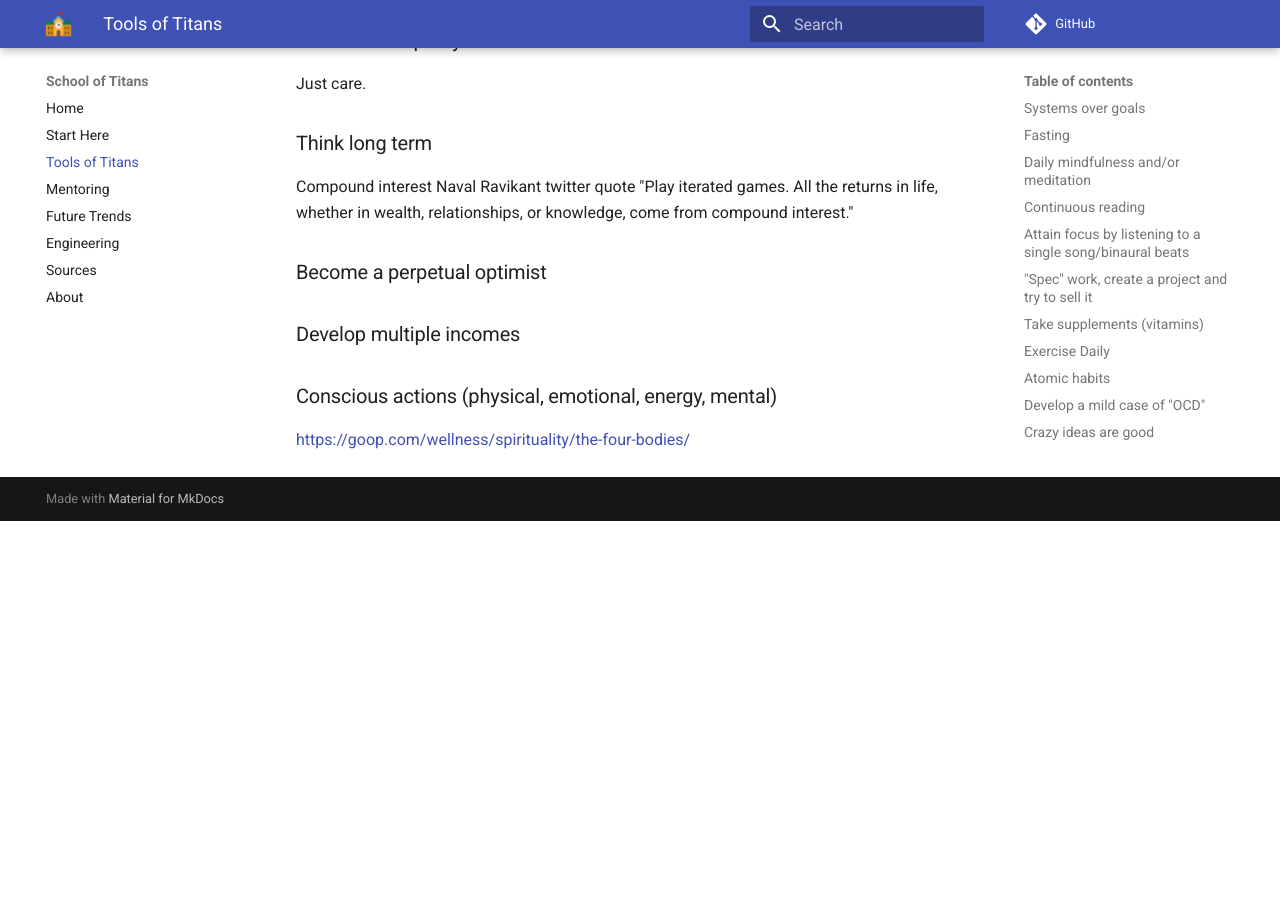
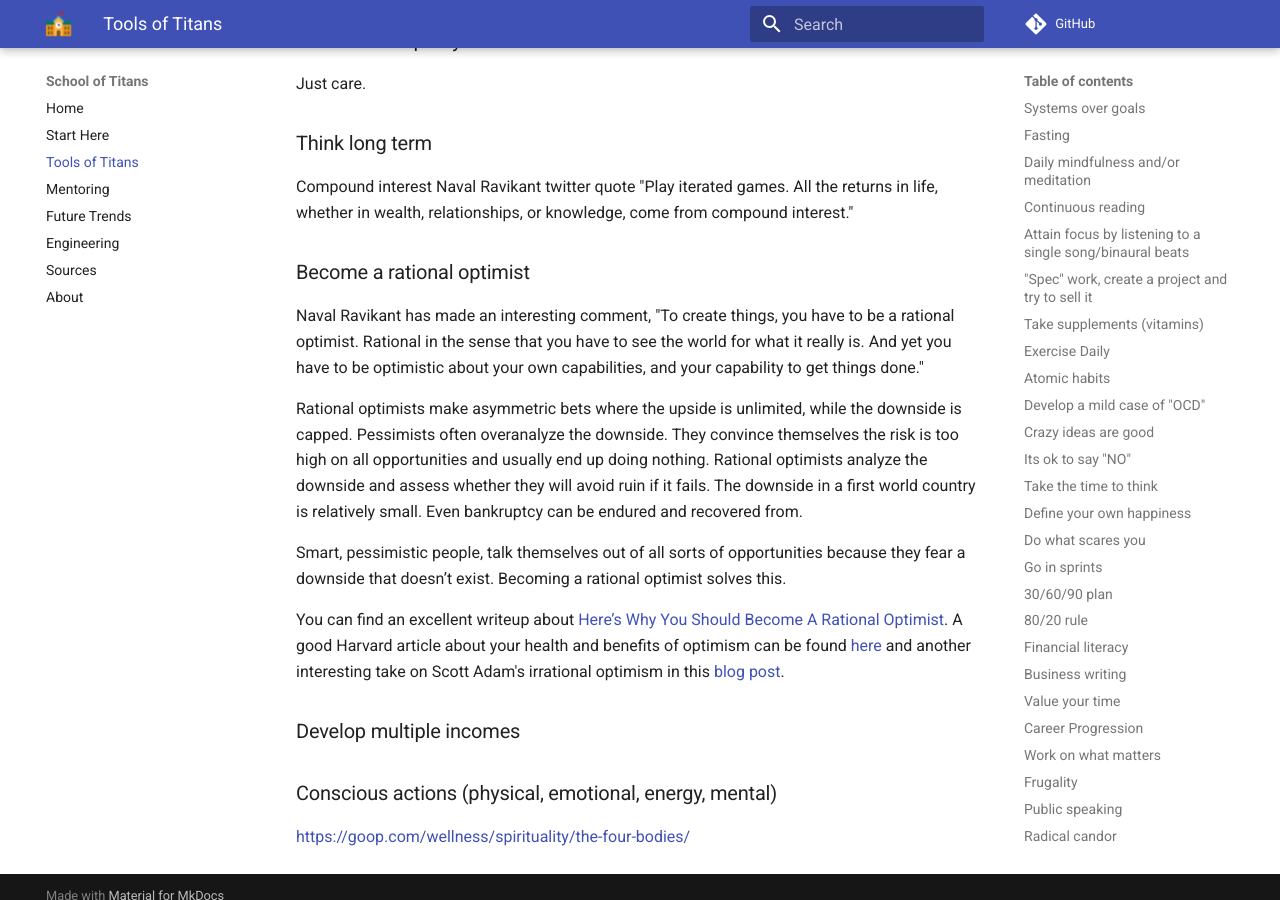
Before and after one commit to fszale/school-of-titans, an MkDocs documentation site: the page built from docs/tools.md, in a window 1280 px wide and 900 px high, scrolled down 16661 px. Built offline with MkDocs 1.6.1 and Material for MkDocs 9.7.7, drawn with Linux system fonts in a browser that asks for light colours; comment, search, counter and statistics services are not loaded; before the commit the page ends 17182 px from its top, so only the background shows below that.

Commit message:
Another content add

```diff
--- a/docs/tools.md
+++ b/docs/tools.md
@@ -391,7 +391,14 @@
 Compound interest
 Naval Ravikant twitter quote "Play iterated games. All the returns in life, whether in wealth, relationships, or knowledge, come from compound interest."
 
-### Become a perpetual optimist
+### Become a rational optimist
+Naval Ravikant has made an interesting comment, "To create things, you have to be a rational optimist. Rational in the sense that you have to see the world for what it really is. And yet you have to be optimistic about your own capabilities, and your capability to get things done."
+
+Rational optimists make asymmetric bets where the upside is unlimited, while the downside is capped. Pessimists often overanalyze the downside. They convince themselves the risk is too high on all opportunities and usually end up doing nothing. Rational optimists analyze the downside and assess whether they will avoid ruin if it fails. The downside in a first world country is relatively small. Even bankruptcy can be endured and recovered from.
+
+Smart, pessimistic people, talk themselves out of all sorts of opportunities because they fear a downside that doesn’t exist. Becoming a rational optimist solves this.
+
+You can find an excellent writeup about [Here’s Why You Should Become A Rational Optimist](https://www.wealest.com/articles/rational-optimist). A good Harvard article about your health and benefits of optimism can be found [here](https://www.health.harvard.edu/heart-health/optimism-and-your-health) and another interesting take on Scott Adam's irrational optimism in this [blog post](https://ordinary-times.com/2014/03/01/the-case-for-scott-adamss-irrational-optimism/).
 ### Develop multiple incomes
 ### Conscious actions (physical, emotional, energy, mental)
   [https://goop.com/wellness/spirituality/the-four-bodies/](https://goop.com/wellness/spirituality/the-four-bodies/)
```
